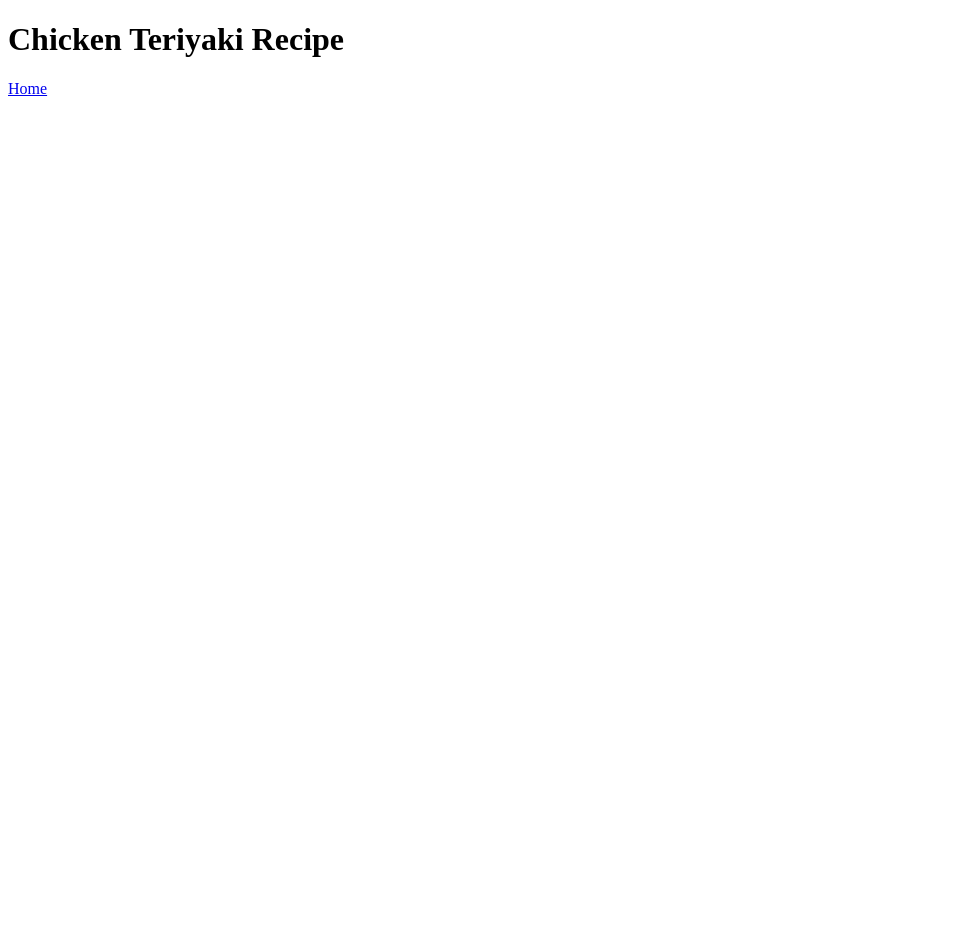
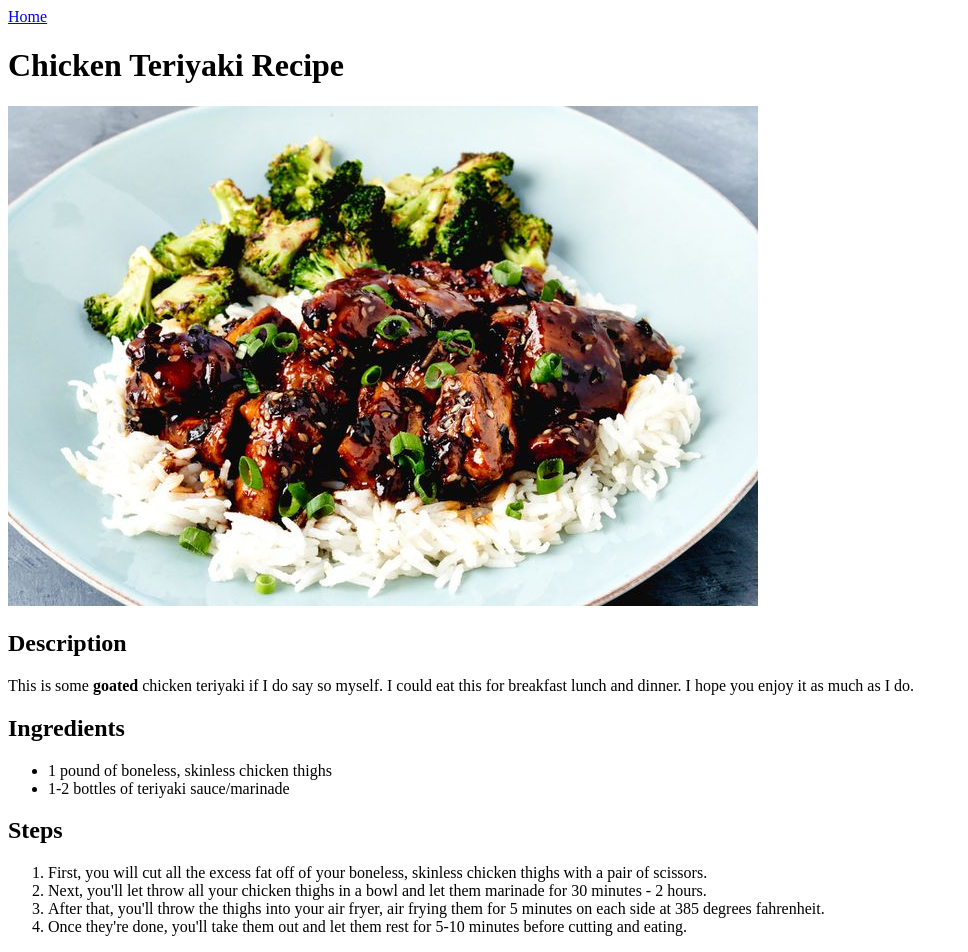
Before and after one commit to mateodeal/odin-recipes, a plain HTML site: page recipes/chicken-teriyaki.html in a window 1280 px wide. Shown: the whole page, without its empty margins (0-968 px from the left). Before the commit the page ends 800 px from the top, so only its background shows below. Drawn offline with Linux system fonts and the light colour scheme.

Commit message:
Completed the teriyaki chicken recipe

```diff
--- a/recipes/chicken-teriyaki.html
+++ b/recipes/chicken-teriyaki.html
@@ -5,7 +5,22 @@
         <title>Chicken Teriyaki Recipe</title>
     </head>
     <body>
+        <a href="../index.html">Home</a>
         <h1>Chicken Teriyaki Recipe</h1>
-        <a href="../index.html">Home</a>
+        <img src="../images/chicken-teriyaki.jpg" alt="picture of yummy teriyaki chicken">
+        <h2>Description</h2>
+        <p>This is some <strong>goated</strong> chicken teriyaki if I do say so myself. I could eat this for breakfast lunch and dinner. I hope you enjoy it as much as I do.</p>
+        <h2>Ingredients</h2>
+        <ul>
+            <li>1 pound of boneless, skinless chicken thighs</li>
+            <li>1-2 bottles of teriyaki sauce/marinade</li>
+        </ul>
+        <h2>Steps</h2>
+        <ol>
+            <li>First, you will cut all the excess fat off of your boneless, skinless chicken thighs with a pair of scissors.</li>
+            <li>Next, you'll let throw all your chicken thighs in a bowl and let them marinade for 30 minutes - 2 hours.</li>
+            <li>After that, you'll throw the thighs into your air fryer, air frying them for 5 minutes on each side at 385 degrees fahrenheit.</li>
+            <li>Once they're done, you'll take them out and let them rest for 5-10 minutes before cutting and eating.</li>
+        </ol>
     </body>
 </html>
```
Also changed, not shown: index.html (+1 -0 lines), images/chicken-teriyaki.jpg (added).
